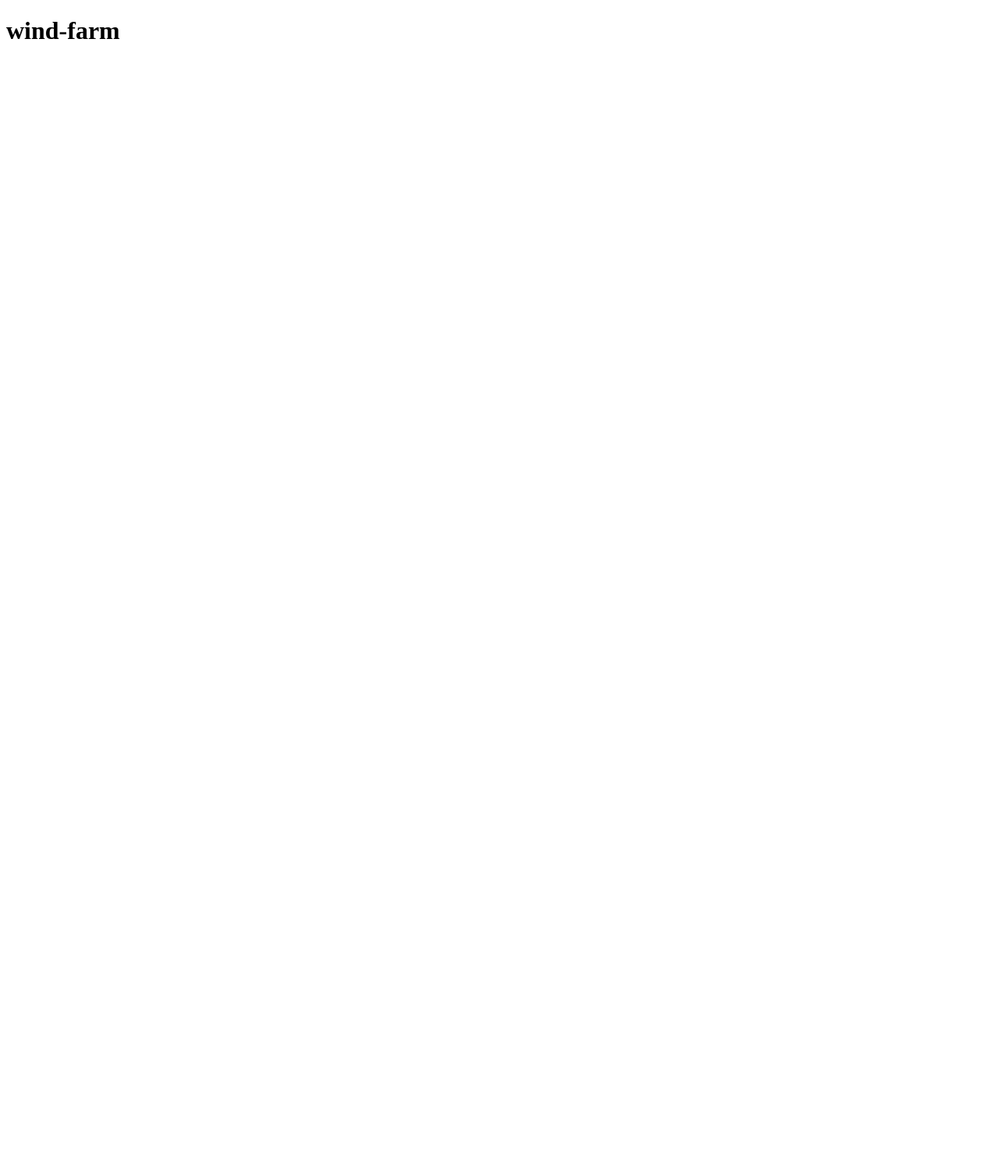
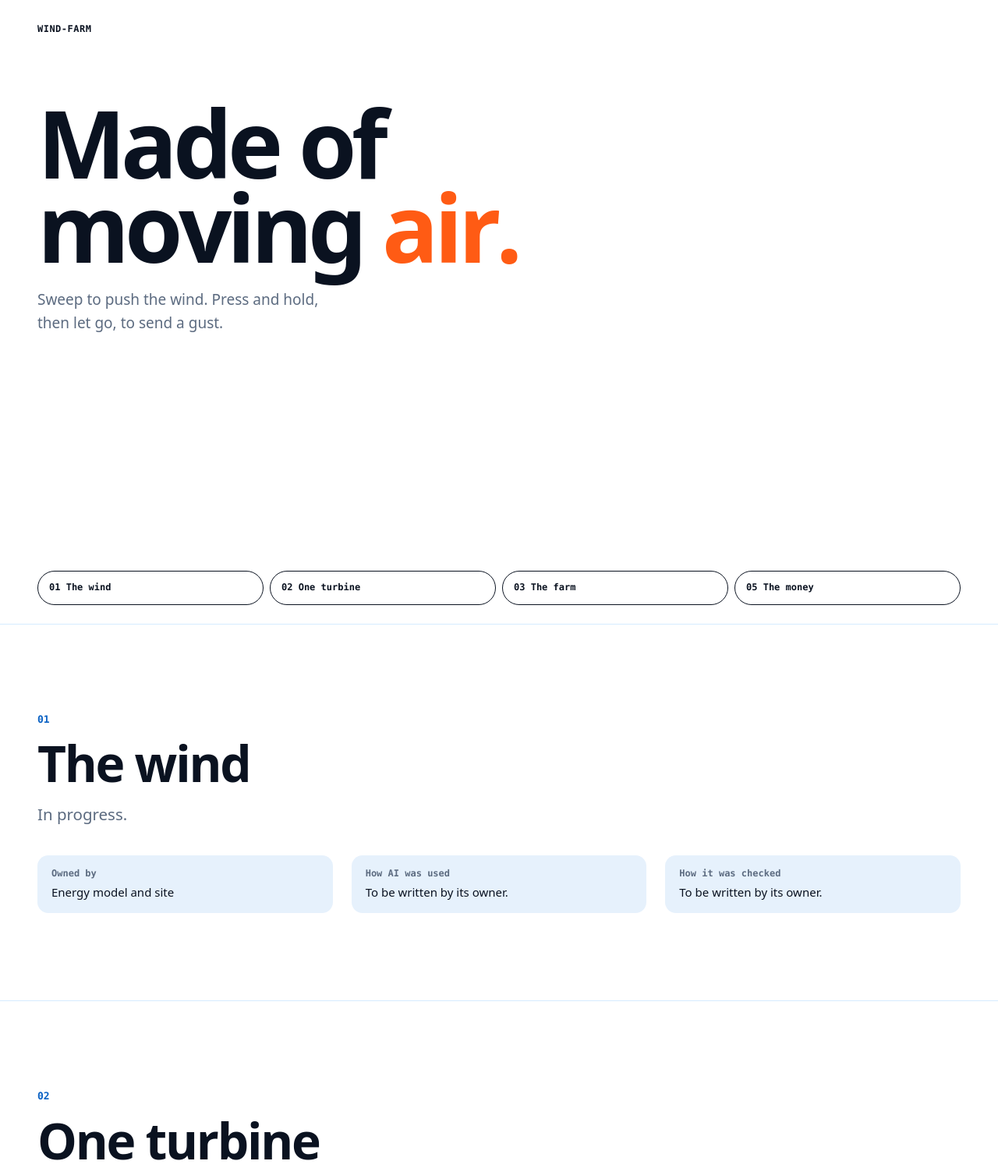
Before and after one commit to dylaan713/wind-farm-analysis, an Astro site in the folder site/: page / in a window 1280 px wide. Shown: the top 1498 px of the page at 78% size. Before the commit the page ends 800 px from the top, so only its background shows below. Built offline with nearby package versions, Linux system fonts and the light colour scheme; Astro itself is replaced by a stand-in of ours; a web font is replaced by a local one.

Commit message:
feat(site): content file and page shell
Co-Authored-By: Claude Fable 5.2 <noreply@anthropic.com>

```diff
--- /dev/null
+++ b/site/src/components/Chapter.astro
@@ -0,0 +1,28 @@
+---
+import { site, type Chapter } from '../content/site';
+interface Props { chapter: Chapter }
+const { chapter: c } = Astro.props;
+const L = site.creditLabels;
+---
+<section class="chapter wrap" id={c.id} aria-labelledby={`${c.id}-title`} data-chapter data-status={c.status}>
+  <p class="number num" aria-hidden="true">{c.number}</p>
+  <h2 class="title" id={`${c.id}-title`}>{c.title}</h2>
+  <div class="body" data-chapter-body>
+    <p class="summary measure">{c.summary}</p>
+    <dl class="credit">
+      <div><dt class="label">{L.owner}</dt><dd>{site.ownerLabel[c.credit.owner]}</dd></div>
+      <div><dt class="label">{L.ai}</dt><dd>{c.credit.ai}</dd></div>
+      <div><dt class="label">{L.checked}</dt><dd>{c.credit.checked}</dd></div>
+    </dl>
+  </div>
+</section>
+
+<style>
+  .chapter { padding-block: clamp(72px, 14svh, 160px); border-top: 1px solid var(--line); }
+  .number { font-weight: 700; font-size: 13px; color: var(--air-deep); margin-bottom: 14px; }
+  .summary { margin-top: 18px; color: var(--third); font-size: clamp(17px, 1.6vw, 21px); }
+  .credit { display: grid; gap: 14px; margin: 36px 0 0; grid-template-columns: 1fr; }
+  @media (min-width: 640px) { .credit { grid-template-columns: repeat(3, minmax(0, 1fr)); gap: 24px; } }
+  .credit div { padding: 16px 18px; border-radius: 14px; background: var(--surface); }
+  .credit dd { margin: 6px 0 0; font-size: 15px; line-height: 1.4; }
+</style>
--- /dev/null
+++ b/site/src/components/Footer.astro
@@ -0,0 +1,18 @@
+---
+import { site } from '../content/site';
+const people = [site.people.dylan, site.people.partner];
+---
+<footer class="footer wrap">
+  <p class="disclaimer">{site.disclaimer}</p>
+  <ul class="people">
+    {people.map((p) => <li>{p.name ? `${p.name} · ${p.role}` : p.role}</li>)}
+  </ul>
+  <p class="sources">{site.sourcesNote}</p>
+  {site.repoUrl && <p><a href={site.repoUrl}>The code</a></p>}
+</footer>
+
+<style>
+  .footer { padding-block: 56px 72px; border-top: 1px solid var(--line); display: grid; gap: 14px; color: var(--third); font-size: 15px; }
+  .disclaimer { color: var(--ink); font-weight: 600; }
+  .people { list-style: none; margin: 0; padding: 0; display: flex; flex-wrap: wrap; gap: 6px 22px; }
+</style>
--- /dev/null
+++ b/site/src/components/Hero.astro
@@ -0,0 +1,69 @@
+---
+import { site } from '../content/site';
+const [l1, l2, l3] = site.headline;
+const full = site.headline.join(' ');
+const chips = site.heroChips.map((id) => site.chapters.find((c) => c.id === id)!);
+const letters = (s: string) => [...s].map((ch) => (ch === ' ' ? ' ' : ch));
+---
+<section class="hero" id="top" data-hero>
+  <div class="scene" data-scene aria-hidden="true"><slot name="scene" /></div>
+
+  <div class="copy wrap">
+    <h1 class="display" aria-label={full}>
+      <span class="line" aria-hidden="true">{letters(l1).map((ch) => <span data-lean>{ch}</span>)}</span>
+      <span class="line" aria-hidden="true">
+        {letters(l2 + ' ').map((ch) => <span data-lean>{ch}</span>)}{letters(l3).map((ch) => <span data-lean class="energy">{ch}</span>)}
+      </span>
+    </h1>
+    <p class="sub">{site.sub}</p>
+  </div>
+
+  <dl class="readouts wrap" data-readouts>
+    <div><dt class="label">{site.readouts.wind}</dt><dd class="num" data-read-wind>00.0 m/s</dd></div>
+    <div><dt class="label">{site.readouts.output}</dt><dd class="num" data-read-output>0 kW</dd></div>
+  </dl>
+
+  <nav class="chips wrap" aria-label="Chapters">
+    {chips.map((c) => (
+      <a class="chip num" href={`#${c.id}`} data-press data-chip>
+        <i data-chip-fill></i>
+        <span>{c.number} {c.title}</span>
+      </a>
+    ))}
+  </nav>
+</section>
+
+<style>
+  .hero { position: relative; height: 100svh; min-height: 540px; overflow: hidden; background: var(--ground); }
+  .scene { position: absolute; inset: 0; }
+  .copy { position: absolute; inset: clamp(84px, 16svh, 160px) 0 auto 0; pointer-events: none; }
+  h1 { white-space: nowrap; }
+  .line { display: block; }
+  .line > span { display: inline-block; transform-origin: 50% 100%; will-change: transform; }
+  .energy { color: var(--signal); }
+  .sub { margin-top: clamp(14px, 2vw, 26px); max-width: 34ch; color: var(--third); font-size: clamp(15px, 1.5vw, 19px); }
+
+  .readouts {
+    display: none; position: absolute; inset: clamp(96px, 20svh, 190px) 0 auto auto; margin: 0;
+    text-align: right; pointer-events: none;
+  }
+  :global(html.live) .readouts { display: grid; gap: 6px; }
+  .readouts dd { margin: 0; font-weight: 700; font-size: clamp(16px, 1.8vw, 22px); }
+  @media (max-width: 639px) { :global(html.live) .readouts { display: none; } }
+
+  .chips {
+    position: absolute; inset: auto 0 clamp(14px, 3svh, 30px) 0;
+    display: grid; grid-template-columns: repeat(2, 1fr); gap: 8px;
+  }
+  @media (min-width: 640px) { .chips { grid-template-columns: repeat(4, 1fr); } }
+  .chip {
+    position: relative; overflow: hidden; display: block; min-height: 44px;
+    padding: 13px 14px; border: 1.5px solid var(--ink); border-radius: 999px;
+    background: var(--ground); color: var(--ink); text-decoration: none;
+    font-weight: 700; font-size: 12px; line-height: 1.2; white-space: nowrap; text-overflow: ellipsis;
+    transition: transform 0.18s cubic-bezier(0.3, 1.5, 0.5, 1);
+  }
+  .chip:active { transform: scale(0.96); }
+  .chip i { position: absolute; inset: 0; background: var(--signal); transform-origin: left; transform: scaleX(0); }
+  .chip span { position: relative; }
+</style>
--- /dev/null
+++ b/site/src/components/TopBar.astro
@@ -0,0 +1,34 @@
+---
+import { site } from '../content/site';
+---
+<header class="topbar wrap" data-topbar>
+  <a class="name num" href="#top">{site.name.toUpperCase()}</a>
+  <div class="meter" data-meter aria-live="off">
+    <span class="label">{site.meter.label}</span>
+    <span class="value num"><b data-meter-value>0.00</b> {site.meter.unit}</span>
+    <span class="label note">{site.meter.note}</span>
+  </div>
+</header>
+
+<style>
+  .topbar {
+    position: fixed; inset: 0 0 auto 0; z-index: 10;
+    display: flex; justify-content: space-between; align-items: flex-start; gap: 12px;
+    padding-block: clamp(12px, 2.2vw, 24px);
+    pointer-events: none;
+    /* A light frosted backing so the bar stays readable over the chapters below. */
+    background: color-mix(in srgb, var(--ground) 78%, transparent);
+    -webkit-backdrop-filter: blur(10px); backdrop-filter: blur(10px);
+  }
+  .name {
+    pointer-events: auto; font-weight: 700; font-size: 12px; letter-spacing: 0.04em;
+    color: var(--ink); text-decoration: none; white-space: nowrap; padding-block: 4px;
+  }
+  .meter { display: none; text-align: right; line-height: 1.15; }
+  :global(html.live) .meter { display: grid; justify-items: end; }
+  .value { font-weight: 700; font-size: clamp(18px, 2.4vw, 30px); }
+  .value b { color: var(--signal); font-weight: 700; }
+  /* Small orange text fails contrast on white; below 24px the number uses the deep orange. */
+  @media (max-width: 899px) { .value b { color: var(--signal-deep); } }
+  @media (max-width: 639px) { .note { display: none; } }
+</style>
--- /dev/null
+++ b/site/src/content/site.ts
@@ -0,0 +1,57 @@
+// All copy and every fact on the site lives here. Nothing is stated that the results
+// files, the workbook or the two owners did not say.
+
+export interface Credit {
+  owner: 'dylan' | 'partner' | 'both';
+  /** Written by the owner, never by an agent: it is a claim about what they did. */
+  ai: string;
+  checked: string;
+}
+
+export interface Chapter {
+  id: string;
+  number: string;
+  title: string;
+  status: 'live' | 'in-progress';
+  summary: string;
+  credit: Credit;
+}
+
+const TO_WRITE = 'To be written by its owner.';
+const stub = (number: string, title: string, owner: Credit['owner']): Chapter => ({
+  id: `ch-${number}`,
+  number,
+  title,
+  status: 'in-progress',
+  summary: 'In progress.',
+  credit: { owner, ai: TO_WRITE, checked: TO_WRITE },
+});
+
+export const site = {
+  name: 'wind-farm',
+  headline: ['Made of', 'moving', 'air.'] as [string, string, string],
+  sub: 'Sweep to push the wind. Press and hold, then let go, to send a gust.',
+  description: 'A wind farm, from the wind to the money: an energy model, a finance model, and the checks behind them.',
+  people: {
+    // Display names are entered by Dylan. An empty name shows the role alone.
+    dylan: { name: '', role: 'Energy model and site' },
+    partner: { name: '', role: 'Finance model' },
+  },
+  ownerLabel: { dylan: 'Energy model and site', partner: 'Finance model', both: 'Both of us' } as Record<Credit['owner'], string>,
+  meter: { label: 'your wind has made', unit: 'kWh', note: 'demo turbine, not the real farm' },
+  readouts: { wind: 'wind at hub', output: 'demo output' },
+  creditLabels: { owner: 'Owned by', ai: 'How AI was used', checked: 'How it was checked' },
+  /** The four chapters the first screen's chips link to. */
+  heroChips: ['ch-01', 'ch-02', 'ch-03', 'ch-05'],
+  chapters: [
+    stub('01', 'The wind', 'dylan'),
+    stub('02', 'One turbine', 'dylan'),
+    stub('03', 'The farm', 'dylan'),
+    stub('04', 'How sure are we', 'dylan'),
+    stub('05', 'The money', 'partner'),
+    stub('06', 'How we built it', 'both'),
+  ] as Chapter[],
+  disclaimer: 'Educational model. Not investment, tax or engineering advice.',
+  sourcesNote: 'Sources and attributions will be listed here as each chapter goes live.',
+  repoUrl: null as string | null,
+};
--- a/site/src/pages/index.astro
+++ b/site/src/pages/index.astro
@@ -1,12 +1,25 @@
 ---
+import '../styles/global.css';
+import Chapter from '../components/Chapter.astro';
+import Footer from '../components/Footer.astro';
+import Hero from '../components/Hero.astro';
+import TopBar from '../components/TopBar.astro';
+import { site } from '../content/site';
 ---
 <html lang="en">
   <head>
     <meta charset="utf-8" />
     <meta name="viewport" content="width=device-width, initial-scale=1" />
-    <title>wind-farm</title>
+    <title>{site.name}</title>
+    <meta name="description" content={site.description} />
+    <meta name="robots" content="noindex" />
   </head>
   <body>
-    <h1>wind-farm</h1>
+    <TopBar />
+    <main>
+      <Hero />
+      {site.chapters.map((chapter) => <Chapter chapter={chapter} />)}
+    </main>
+    <Footer />
   </body>
 </html>
```
Also changed, not shown: site/e2e/a11y.spec.ts (added, +19 -0 lines), site/e2e/shell.spec.ts (added, +51 -0 lines).
